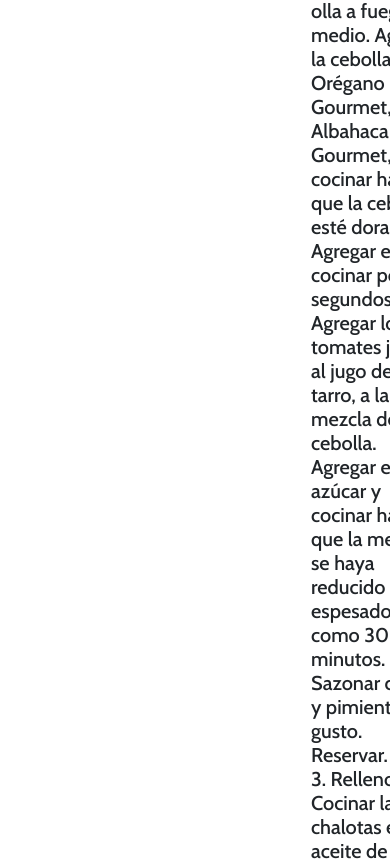
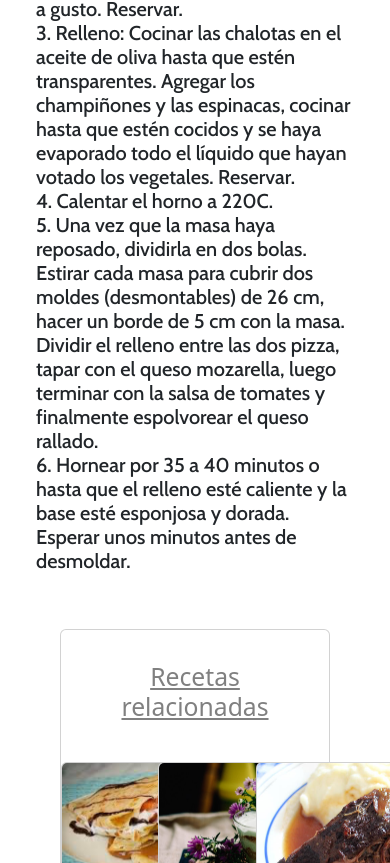
Before and after one commit to Maxabraham86/ricomida, a plain HTML site: page index.html in a window 390 px wide. Shown: the part 2056-2919 px from the top of the page. Drawn offline with nearby package versions, Linux system fonts and the light colour scheme; a web font is replaced by a local one.

Commit message:
ajuste de indentación y responsividad

```diff
--- a/assets/css/style.css
+++ b/assets/css/style.css
@@ -42,21 +42,21 @@
     margin-left: 5rem;
     font-size: rem;
 }
- footer .rico{
+footer .rico{
 
-     font-family: "Cabin", sans-serif;
- }
+    font-family: "Cabin", sans-serif;
+}
 
 footer .button{
     display: flex;
     justify-content: end;
-    ;
+
 }
 
 /* Se aplica de 1024 hacia abajo */
     @media (max-width: 1024px) {
     .carousel img {
-      width: 10rem;
+    width: 10rem;
     }
     }
 
@@ -66,3 +66,7 @@ footer .button{
       max-width: 10rem;
     }
   }
+article h2{
+    color: grey !important;
+    padding: 2rem !important;
+}
--- a/assets/js/script.js
+++ b/assets/js/script.js
@@ -19,40 +19,10 @@ const tooltipList = [...tooltipTriggerList].map(tooltipTriggerEl => new bootstra
 //(cambio)
 
 
-
-//function esconder_titulo(){
- //   $(".card-text").toggle("d-none")
-//}
-
-//    $(".card-title").on("click", esconder_titulo)//
-
-
-  //  function esconder_titulo () {
-   //     $('.card-text').toggle('d-none')
-  //    }
-
-  //    $('.card-title').on('click', esconder_titulo)
-
-
-
-
-
-   // Carlos — Today at 11:01 PM
-   // $('#cambio-color1').on('dblclick', function () {
-   //     $('#cambio-color1').toggleClass('text-danger')
-    //});
-
-    //$('#cambio-color2').on('dblclick', function () {
-    //    $('#cambio-color2').toggleClass('text-danger')
-    //});
-
-
-   // function esconder_titulo () {
-   //   $('.card-text').toggle('d-none')
-   // }
-
-    //$('.card-title').on('click', esconder_titulo)
-
+  function esconder_texto(){
+    $(".card-text").toggle("d-none")
+  }
+  $(".card-title").on("click", esconder_texto)
 
 
     function alerta () {
@@ -65,4 +35,10 @@ const tooltipList = [...tooltipTriggerList].map(tooltipTriggerEl => new bootstra
     function cambiar_ingredientes(){
       $("#ingredientes").toggleClass("text-danger")
     }
-    $("#ingredientes").on("dblclick", cambiar_ingredientes)
+    $("#ingredientes").on("click", cambiar_ingredientes)
+
+    function cambiar_preparacion(){
+      $("#cambiar_color2").toggleClass("text-danger")
+    }
+    $("#cambiar_color2").on("click", cambiar_preparacion
+  )
--- a/index.html
+++ b/index.html
@@ -22,8 +22,9 @@
 </head>
 
 <body>
+  <div class="container-fluid">
 
-  <div class="container-fluid">
+    <!-- Navbar -->
     <nav class="navbar navbar-expand-lg bg-dark navbar-dark">
       <div class="container-fluid">
         <a class="navbar-brand ms-5">Ricomida</a>
@@ -45,12 +46,12 @@
             <li class=" nav-item">
                 <a class="nav-link me-5" href="#" ;">Contactos</a>
             </li>
-
           </ul>
-
         </div>
       </div>
     </nav>
+
+    <!-- Foto principal y titulo -->
     <section class="entrada">
       <div class="row">
         <div class="col-5">
@@ -60,32 +61,24 @@
           <h1 class="d-inline-block p-5 foto-text ms-3">PIZZA ESTILO CHICAGO CON ESPINACAS Y CHAMPIÑONES</h1>
           <div>
             <h4>110 Min. / 6 a 8 porciones</h4>
-
           </div>
-
           <div class="botones gap-2">
-
-
             <button id="enviarCorreo" type="button" class="btn btn-primary" data-bs-toggle="tooltip" data-bs-placement="bottom"
             data-bs-custom-class="custom-tooltip"
             data-bs-title="Presiona para enviar a tu correo">Enviar por correo</button>
-
-
-
             <button id="enviarCorreo" data-bs-toggle="tooltip" data-bs-placement="right"
             data-bs-title="Agrega esta receta a tus favoritos" type="right" class="btn btn-outline-secondary text-dark bg-light ">Añadir a favoritos</button>
           </div>
+        </div>
+      </div>
+    </section>
 
-        </div>
 
-      </div>
-
-    </section>
     <!--carusel-->
-
     <section class="carousel mt-4 d-none d-sm-block">
       <div id="carouselExample" class="carousel slide">
         <div class="carousel-inner">
+
           <div class="carousel-item active">
             <div class="row">
               <div class="col-3">
@@ -93,7 +86,6 @@
               </div>
               <div class="col-3">
                 <img src="assets/img/slider-2.png" class="d-block w-100" alt="...">
-
               </div>
               <div class="col-3">
                 <img src="assets/img/slider-3.png" class="d-block w-100" alt="...">
@@ -103,6 +95,7 @@
               </div>
             </div>
           </div>
+
           <div class="carousel-item">
             <div class="row">
               <div class="col-3">
@@ -114,13 +107,12 @@
               <div class="col-3">
                 <img src="assets/img/slider-7.png" class="d-block w-100" alt="...">
               </div>
-
               <div class="col-3">
                 <img src="assets/img/slider-8.png" class="d-block w-100" alt="">
               </div>
             </div>
+          </div>
 
-          </div>
           <button class="carousel-control-prev" type="button" data-bs-target="#carouselExample" data-bs-slide="prev">
             <span class="carousel-control-prev-icon" aria-hidden="true"></span>
             <span class="visually-hidden">Previous</span>
@@ -132,13 +124,14 @@
         </div>
       </div>
     </section>
-    <!--receta-->
+
 
     <hr class="opacity 1">
+
+    <!--receta-->
     <div class="prep">
-
       <div class="row mt-4">
-          <div class="col-6">
+        <div class="col-md-6 col-sm-4">
           <h4 id="ingredientes" class="text-decoration-underline m-3 ">Ingredientes</h4>
           <ul>
             <hr>
@@ -166,8 +159,7 @@
           </ul>
         </div>
 
-
-          <div class="col-6">
+        <div class="col-md-6 col-sm-4">
           <div class="d-inline-block">
             <h4 id="cambiar_color2" class="m-2 text-decoration-underline">Preparación</h4>
             <br>
@@ -199,19 +191,15 @@
           </div>
         </div>
       </div>
+    </div>
 
-
-      </div>
+    <!-- ahora vienen las tarjetas-->
     <article>
 
-
-    <!-- ahora vienen las tarjetas-->
       <div class="card m-5">
         <div class="row">
-        <col-12>
-        <h2 class="text-center py-3">Recetas relacionadas</h2>
 
-      </col-12>
+          <h2 class="text-center text-decoration-underline">Recetas relacionadas</h2>
         <div class="col-4">
           <div class="card w-1020" style="width: 16rem;">
             <img src="assets/img/recipe-card-1.png" class="card-img-top" alt="...">
@@ -220,7 +208,6 @@
               <p class="card-text">Mus enim elementum dignissim class eleifend justo, ut nunc magnis est vulputate
                 nostra, blandit erat luctus faucibus orci.
                 content.</p>
-
             </div>
           </div>
         </div>
@@ -232,11 +219,10 @@
               <h5 class="card-title">TIRAMISÚ</h5>
               <p class="card-text">Congue fermentum dignissim rhoncus elementum ac nisi, proin phasellus lacinia sed
                 faucibus mauris, taciti scelerisque nulla ornare consequat.</p>
+            </div>
 
           </div>
         </div>
-        </div>
-
         <div class="col-4">
           <div class="card" style="width: 16rem;">
             <img src="assets/img/recipe-card-3.png" class="card-img-top" alt="...">
@@ -244,11 +230,9 @@
               <h5 class="card-title">PLATEADA</h5>
               <p class="card-text">Cubilia elementum posuere arcu rhoncus egestas lectus, diam aliquam laoreet ac
                 eleifend risus, urna auctor inceptos mattis dapibus.</p>
-
             </div>
           </div>
         </div>
-
       </div>
 
 
```
Lines whose indentation alone changed are shown as unchanged.
